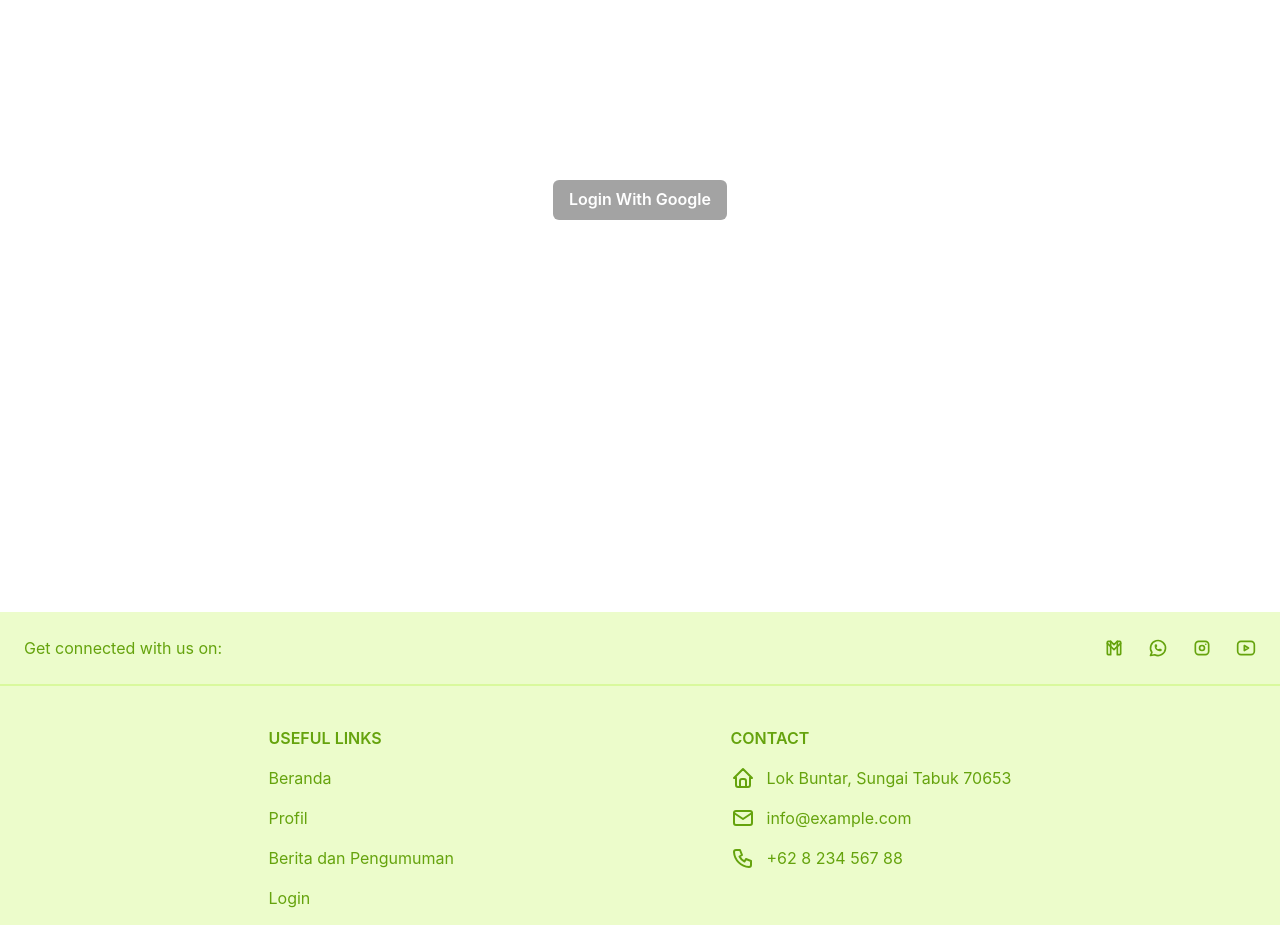
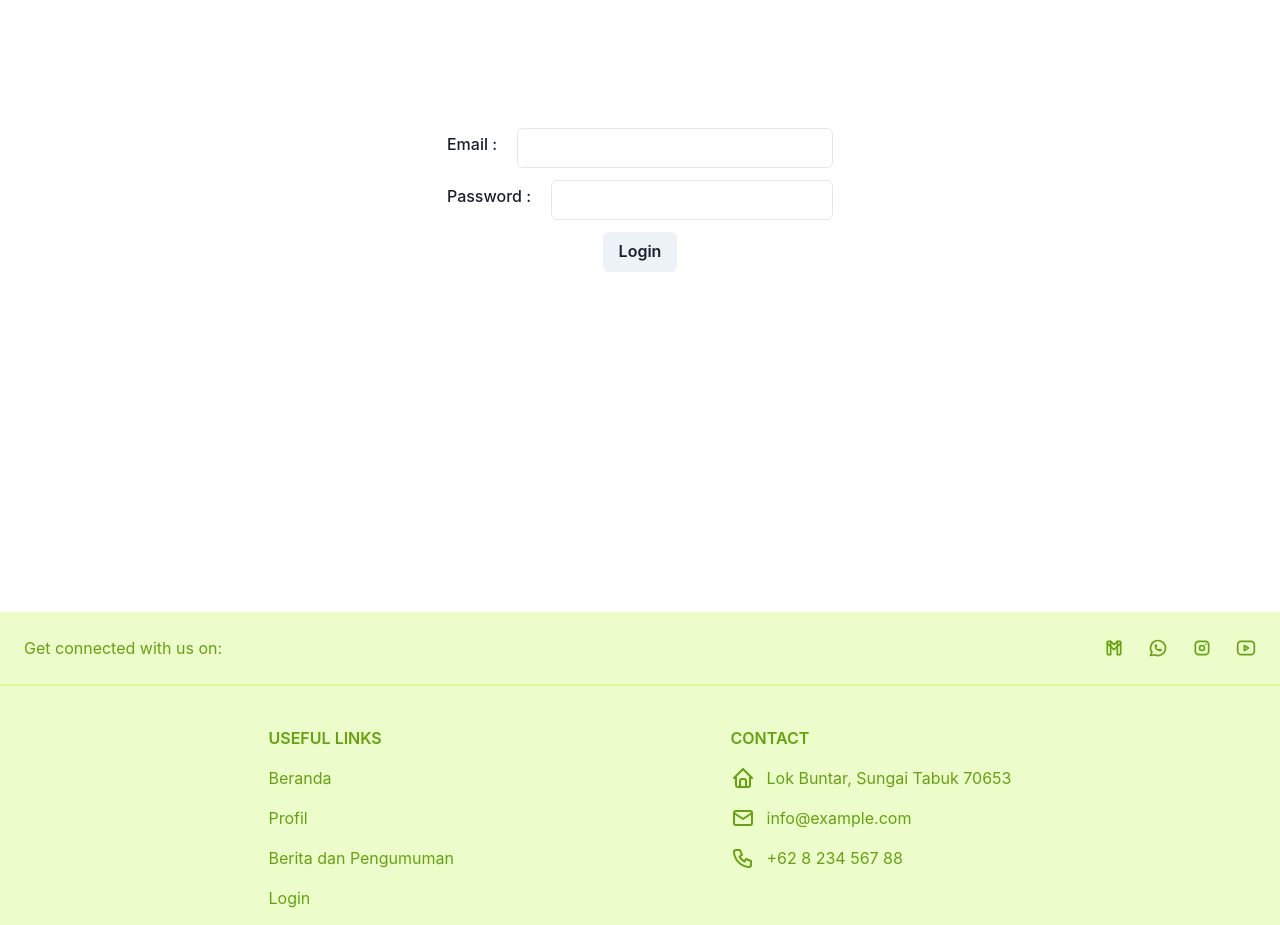
Before and after one commit to MuhRandy/mts-school-web, a React (Vite) app: page /login in a window 1280 px wide. Shown: the part 800-1725 px from the top of the page. Built offline with nearby package versions, Linux system fonts and the light colour scheme; no server answers; the database is empty; the HTML template or start-up script is replaced by a standard one.

Commit message:
update login to just one account

```diff
--- a/src/components/Login.tsx
+++ b/src/components/Login.tsx
@@ -1,11 +1,22 @@
-import { auth, provider } from "../utils/firebase";
-import { signInWithPopup } from "firebase/auth";
-import { Button, Center } from "@chakra-ui/react";
+import { auth } from "../utils/firebase";
+import { signInWithEmailAndPassword } from "firebase/auth";
+import {
+  Button,
+  Center,
+  FormControl,
+  FormLabel,
+  HStack,
+  Input,
+  VStack,
+} from "@chakra-ui/react";
 import { useAppContext } from "../App";
-import { useEffect } from "react";
+import { useEffect, useState } from "react";
 
 const Login = () => {
   const { isAuth, setIsAuth, navigate } = useAppContext();
+
+  const [email, setEmail] = useState<string>("");
+  const [password, setPassword] = useState<string>("");
 
   useEffect(() => {
     if (isAuth) {
@@ -13,19 +24,56 @@ const Login = () => {
     }
   }, []);
 
-  const signInWithGoogle = () => {
-    signInWithPopup(auth, provider).then(() => {
-      localStorage.setItem("isAuth", "true");
-      setIsAuth(true);
-      navigate("/");
-    });
+  // const signInWithGoogle = () => {
+  //   signInWithPopup(auth, provider).then(() => {
+  //     localStorage.setItem("isAuth", "true");
+  //     setIsAuth(true);
+  //     navigate("/");
+  //   });
+  // };
+
+  const signIn = () => {
+    signInWithEmailAndPassword(auth, email, password)
+      .then((userCredential) => {
+        const user = userCredential.user;
+        localStorage.setItem("isAuth", "true");
+        setIsAuth(true);
+        navigate("/");
+      })
+      .catch((err) => {
+        alert("Email atau Password yang Anda Masukkan Salah!");
+        console.log(err);
+      });
   };
 
   return (
     <Center className="min-h-screen">
-      <Button onClick={signInWithGoogle} colorScheme="blackAlpha">
+      <VStack gap={3}>
+        <FormControl>
+          <HStack>
+            <FormLabel whiteSpace={"nowrap"}>Email :</FormLabel>
+            <Input
+              type="email"
+              value={email}
+              onChange={(e) => setEmail(e.target.value)}
+            />
+          </HStack>
+        </FormControl>
+        <FormControl>
+          <HStack>
+            <FormLabel whiteSpace={"nowrap"}>Password :</FormLabel>
+            <Input
+              type="password"
+              value={password}
+              onChange={(e) => setPassword(e.target.value)}
+            />
+          </HStack>
+        </FormControl>
+        <Button onClick={signIn}>Login</Button>
+      </VStack>
+      {/* <Button onClick={signInWithGoogle} colorScheme="blackAlpha">
         Login With Google
-      </Button>
+      </Button> */}
     </Center>
   );
 };
```
